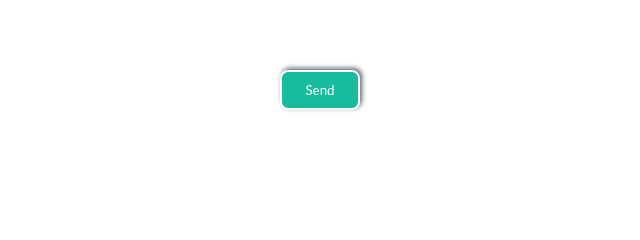
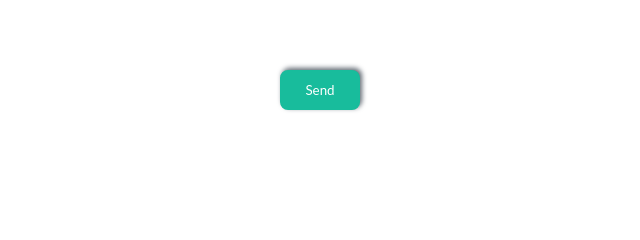
Before and after one commit to MirandaFayra/FREELANCER, a plain HTML site: page index.html in a window 1280 px wide. Shown: the part 2600-2840 px from the top of the page, 150-790 px from the left. Drawn offline with Linux system fonts and the light colour scheme.

Commit message:
Finalizar Botão Send

```diff
--- a/css/main.css
+++ b/css/main.css
@@ -261,7 +261,7 @@ h3 {
     color: white;
     width: 80px;
     height: 40px;
-    border-color: white;
+    border-color: #18bc9c;
     border-style: double;
     border-radius:8px;
     margin-top: 80px;
```
Also changed, not shown: 3 other files.
